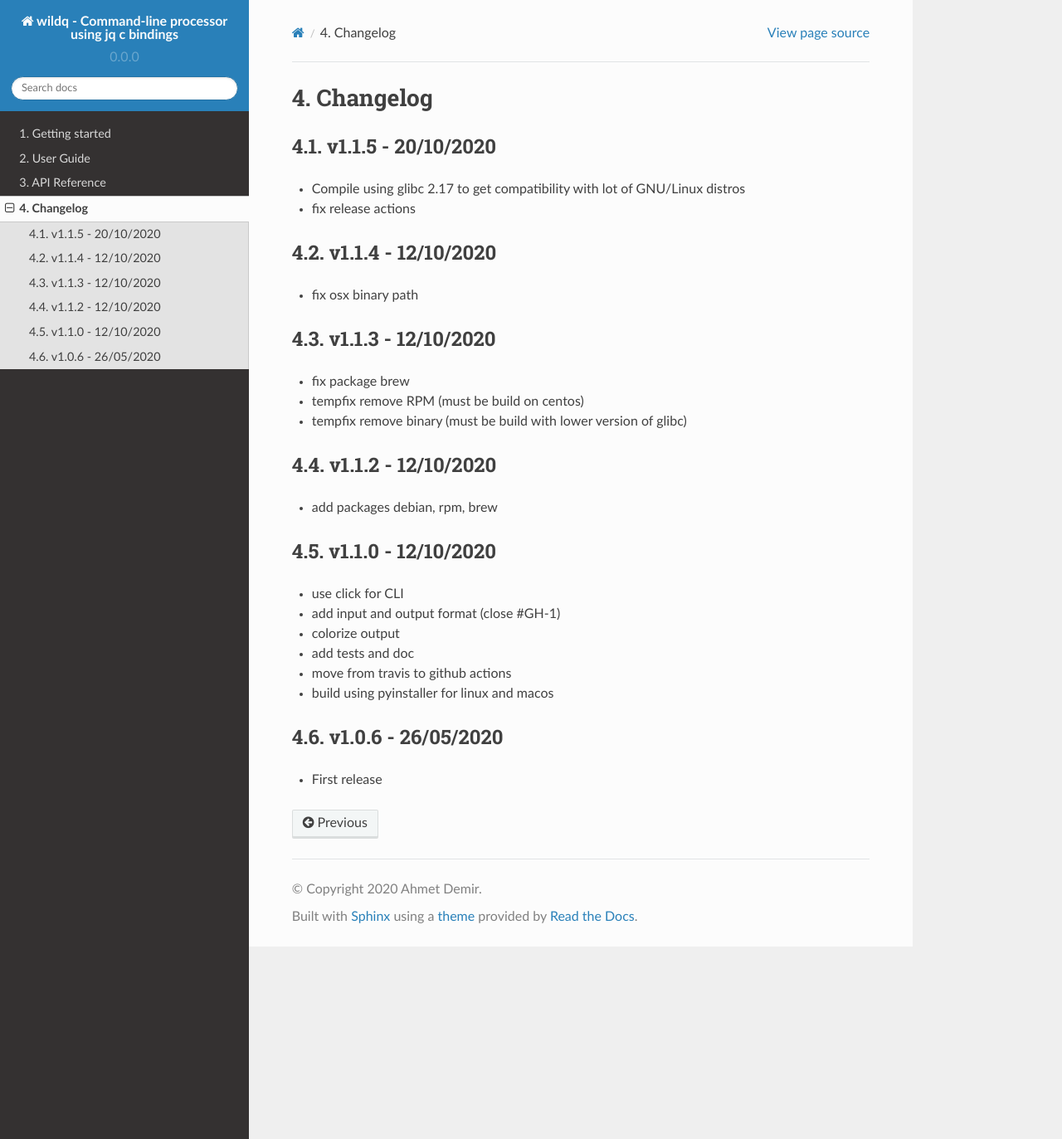
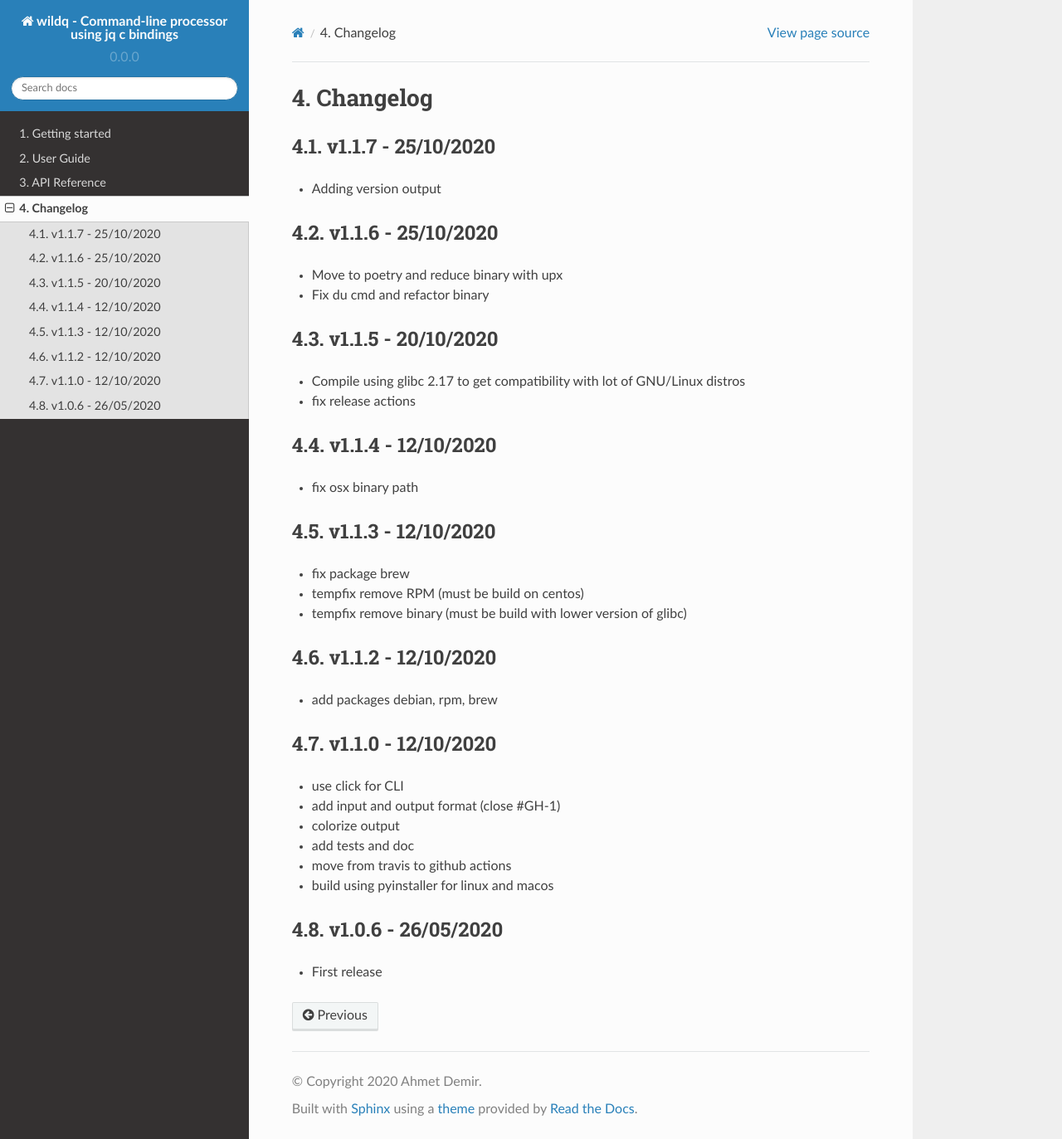
Before and after one commit to ahmet2mir/wildq, a Sphinx documentation site: the page built from docs/changelog.rst, in a window 1280 px wide and 1373 px high. Shown: the whole window at 83% size. Built offline with Sphinx 7.4.7 and the Read the Docs theme 2.0.0, drawn with Linux system fonts in a browser that asks for light colours; the version number is read from the project's files by our own code.

```diff
--- a/docs/changelog.rst
+++ b/docs/changelog.rst
@@ -1,6 +1,17 @@
 =========
 Changelog
 =========
+
+v1.1.7 - 25/10/2020
+===================
+
+- Adding version output
+
+v1.1.6 - 25/10/2020
+===================
+
+- Move to poetry and reduce binary with upx
+- Fix du cmd and refactor binary
 
 v1.1.5 - 20/10/2020
 ===================
```
Also changed, not shown: README.md (+30 -20 lines).
